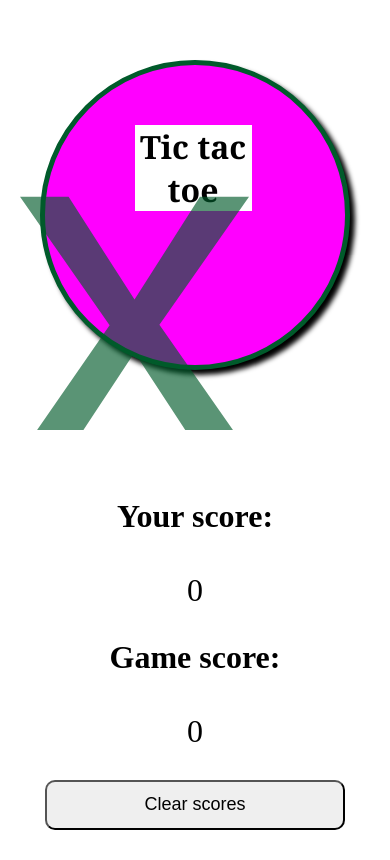
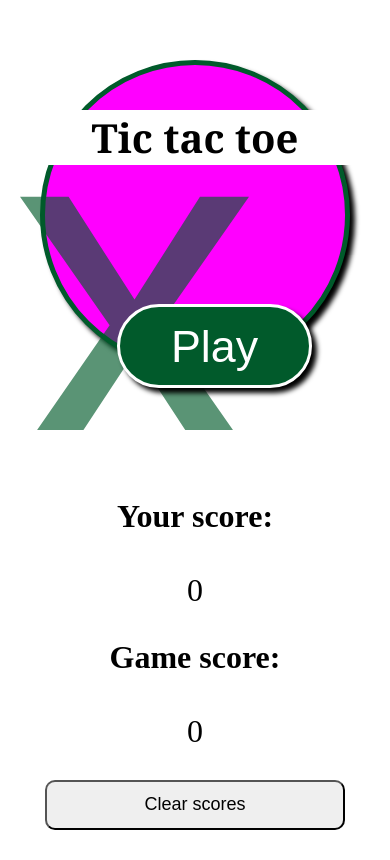
Before and after one commit to eli2023777/Tic-tac-toe, a plain HTML site: page index.html in a window 390 px wide. Drawn offline with Linux system fonts and the light colour scheme.

Commit message:
fix style for desktop size and mobile size

```diff
--- a/index.html
+++ b/index.html
@@ -10,9 +10,13 @@
 </head>
 
 <body>
+    <div class="outsideContainer">
+
+        <div id="winOutput"></div>
+
+
         <div class="container">
 
-        <div id="winOutput"></div>
 
             <div class="box-container">
                 <input type="button" class="box" id="box1" value="">
@@ -38,6 +42,9 @@
 
         </div>
 
+
+
+
         <div class="scores">
             <div class="yourScoreBox">
                 <h4>Your score:</h4><br />
@@ -50,6 +57,7 @@
             <button id="clearScores">Clear scores</button>
         </div>
 
+    </div>
 </body>
 
 </html>
--- a/style.css
+++ b/style.css
@@ -2,6 +2,12 @@
     margin: 0;
     padding: 0;
     box-sizing: border-box;
+}
+
+
+.outsideContainer {
+    max-width: 100vw;
+    max-height: 100vh;
 }
 
 .container {
@@ -25,10 +31,12 @@
     position: absolute;
     cursor: pointer;
     color: #fff;
+    top: 2vh;
     left: 35vw;
     align-items: center;
     justify-content: center;
-    padding: 8vh;
+    z-index: 10;
+    text-align: center;
 }
 
 .box {
@@ -47,16 +55,16 @@
     grid-template-columns: repeat(3, 1fr);
     grid-template-rows: repeat(3, 1fr);
     gap: 5px;
-    width: 400px;
-    height: 400px;
-    margin: 70px auto;
+    width: 25vw;
+    height: 60vh;
+    margin: 7vh auto;
 }
 
 
 .playContainer {
     text-align: center;
-    width: 400px;
-    height: 400px;
+    width: 25vw;
+    height: 55vh;
     font-family: serif;
     color: #000;
     font-size: 2rem;
@@ -69,7 +77,7 @@
 }
 
 .startContent {
-    margin-top: 20%;
+    margin-top: 15%;
 }
 
 .startContent h2 {
@@ -82,16 +90,17 @@
 }
 
 .startContent #playBtn {
-    width: 250px;
+    width: 18vw;
+    height: 13vh;
     background-color: #015a2b;
-    font-size: 4rem;
+    font-size: 3rem;
     border: #fff 3px solid;
     border-radius: 80px;
     color: #fff;
     cursor: pointer;
     position: absolute;
-    left: 710px;
-    top: 40vh;
+    left: 43vw;
+    top: 36vh;
     z-index: 2;
     box-shadow: #000 5px 5px 5px;
 }
@@ -100,11 +109,11 @@
 
 .xBox {
     position: absolute;
-    bottom: 5vh;
+    bottom: 10vh;
     left: 45vw;
     width: 30vw;
     height: 70vh;
-    font-size: 600px;
+    font-size: 550px;
     font-family: sans-serif;
     color: #015a2ba5;
 }
@@ -132,19 +141,20 @@
 }
 
 @media screen and (max-width: 500px) {
-    .container {
+    #winOutput {
         width: 100vw;
+        height: 60vh;
+        left: 0;
+        top: 1vh;
     }
+
+
 
     .box-container {
         width: 350px;
         height: 350px;
         margin: 30px auto;
         gap: 3px;
-    }
-
-    .box {
-        font-size: 50px;
     }
 
     .buttons-box {
@@ -159,14 +169,24 @@
     }
 
     .startContent h2 {
-        font-size: 2rem;
+        width: 100vw;
+        font-size: 2.5rem;
+        left: 0;
     }
 
-    .startContent #play {
-        width: 150px;
-        left: 160px;
-        top: 250px;
-        font-size: 2rem;
+    .startContent #playBtn {
+        width: 50vw;
+        height: 10vh;
+        font-size: 2.8rem;
+        border: #fff 3px solid;
+        border-radius: 80px;
+        color: #fff;
+        cursor: pointer;
+        position: absolute;
+        left: 30vw;
+        top: 36vh;
+        z-index: 2;
+        box-shadow: #000 5px 5px 5px;
     }
 
     .xBox {
```
Lines whose indentation alone changed are shown as unchanged.
